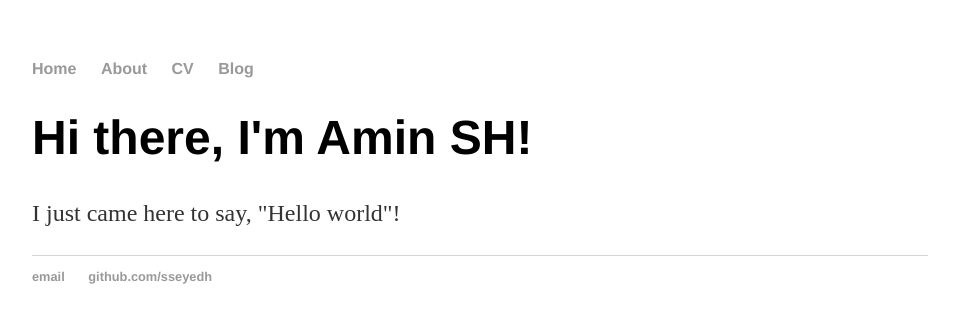
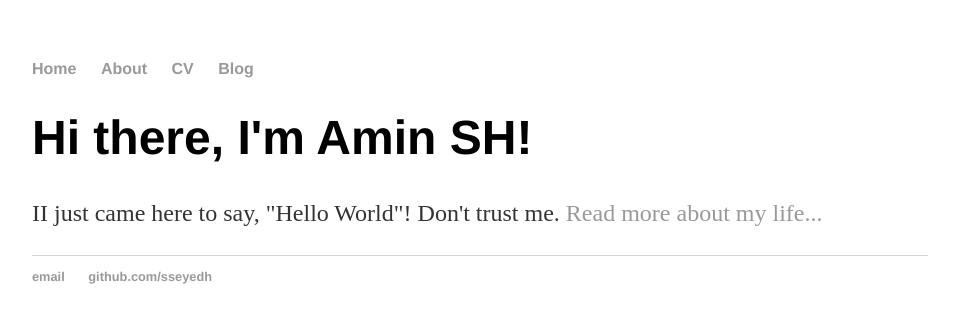
Before and after one commit to sseyedh/sseyedh.github.io, a Jekyll site: the page built from index.html, in a window 1280 px wide. Shown: the top 323 px of the page, without its empty margins (160-1119 px from the left). Built offline with Jekyll 4.4.1, drawn with Linux system fonts in a browser that asks for light colours.

Commit message:
Update index.html

```diff
--- a/index.html
+++ b/index.html
@@ -1,30 +1,8 @@
-<!DOCTYPE html>
-<html>
-	<head>
-		<title>Amin Seyed Haeri</title>
-		<!-- link to main stylesheet -->
-		<link rel="stylesheet" type="text/css" href="/css/main.css">
-	</head>
-	<body>
-		<nav>
-    		<ul>
-        		<li><a href="/">Home</a></li>
-	        	<li><a href="/about">About</a></li>
-        		<li><a href="/cv">CV</a></li>
-        		<li><a href="/blog">Blog</a></li>
-    		</ul>
-		</nav>
-		<div class="container">
-    		<div class="blurb">
-        		<h1>Hi there, I'm Amin SH!</h1>
-				<p>I just came here to say, "Hello world"!</a></p>
-    		</div><!-- /.blurb -->
-		</div><!-- /.container -->
-		<footer>
-    		<ul>
-        		<li><a href="mailto:sseyedh@clemson.edu">email</a></li>
-        		<li><a href="https://github.com/sseyedh">github.com/sseyedh</a></li>
-			</ul>
-		</footer>
-	</body>
-</html>
+---
+layout: default
+title: Amin Seyed Haeri
+---
+<div class="blurb">
+	<h1>Hi there, I'm Amin SH!</h1>
+	<p>II just came here to say, "Hello World"!</em> Don't trust me. <a href="/about">Read more about my life...</a></p>
+</div><!-- /.blurb -->
```
